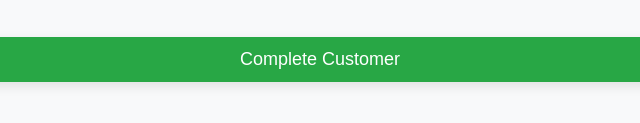
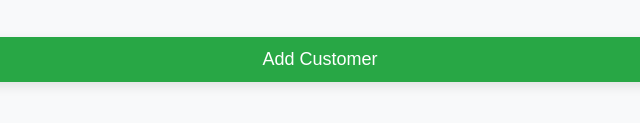
Before and after one commit to ascott6014/iwood-slim-local-app, a website: page public/customer-form.html in a window 1280 px wide. Shown: the part 655-778 px from the top of the page, 320-960 px from the left. Drawn offline with Linux system fonts and the light colour scheme.

Commit message:
feat: Rename button text from 'Complete Customer' to 'Add Customer' for clarity

```diff
--- a/public/customer-form.html
+++ b/public/customer-form.html
@@ -66,7 +66,7 @@
         <!-- Submit Button -->
         <div class="form-group" style="text-align: center; margin-top: 20px;">
           <button type="button" id="completeBtn" class="summary-table button" style="background-color: #28a745; font-size: 18px; padding: 12px 30px;">
-            Complete Customer
+            Add Customer
           </button>
         </div>
       </form>
```
